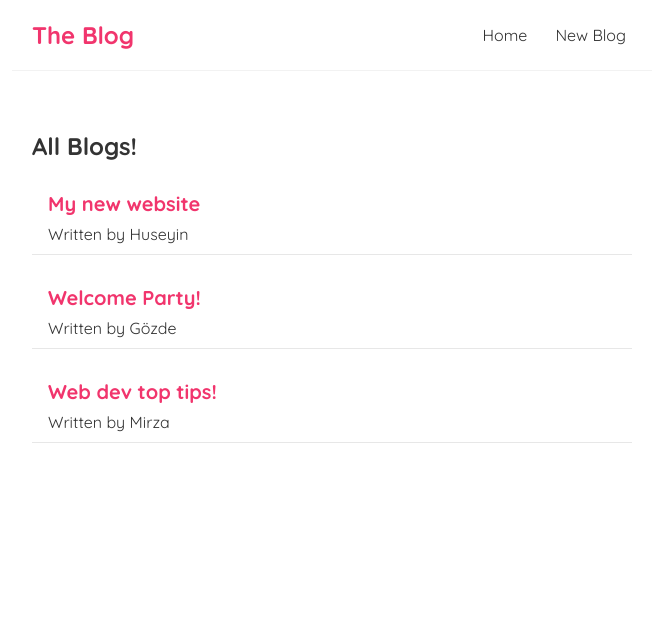
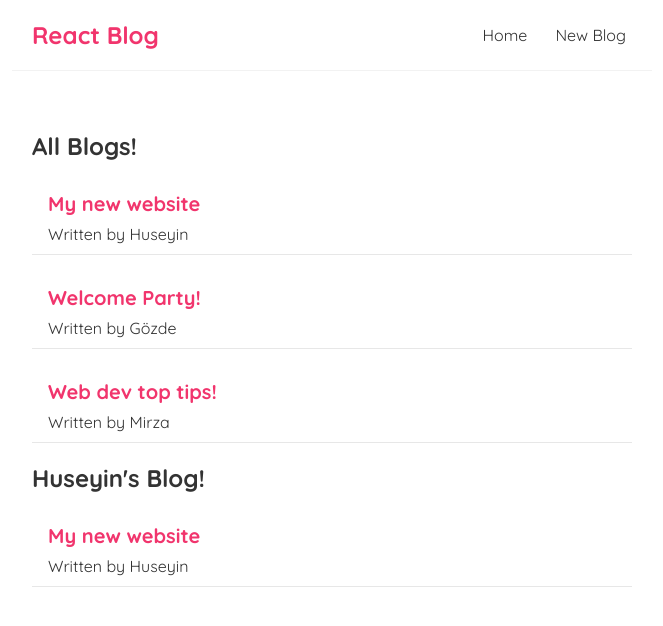
Before and after one commit to huseyineskan/react-simple-blog, a React (Create React App) app: page / in a window 1280 px wide. Shown: the top 626 px of the page, without its empty margins (308-971 px from the left). Built offline with nearby package versions, Linux system fonts and the light colour scheme.

Commit message:
props and reusing components

```diff
--- a/src/Home.js
+++ b/src/Home.js
@@ -3,14 +3,15 @@ import BlogList from './BlogList';
 
 const Home = () => {
     const [blogs, setBlogs] = useState([
-        {title: "My new website", body: "lorem ipsum...", author: 'Huseyin', id:1},
-        {title: "Welcome Party!", body: "lorem ipsum...", author: 'Gözde', id:2},
-        {title: "Web dev top tips!", body: "lorem ipsum...", author: 'Mirza', id:3}
+        {title: "My new website", body: "This is huseyin's text", author: 'Huseyin', id:1},
+        {title: "Welcome Party!", body: "This is gozde's text", author: 'Gözde', id:2},
+        {title: "Web dev top tips!", body: "This is mirza's text", author: 'Mirza', id:3}
     ]);
 
     return (
         <div className="home">
             <BlogList blogs={blogs} title="All Blogs!"/>
+            <BlogList blogs={blogs.filter((blog) => blog.author === "Huseyin")} title="Huseyin's Blog!"/>
         </div>
     );
 }
--- a/src/Navbar.js
+++ b/src/Navbar.js
@@ -2,7 +2,7 @@
 const Navbar = () => {
     return (
         <nav className="navbar">
-            <h1>The Blog</h1>
+            <h1>React Blog</h1>
             <div className="links">
                 <a href="/">Home</a>
                 <a href="/create">New Blog</a>
```
Also changed, not shown: 1 other file (tests, documents, lock files or other folders).
